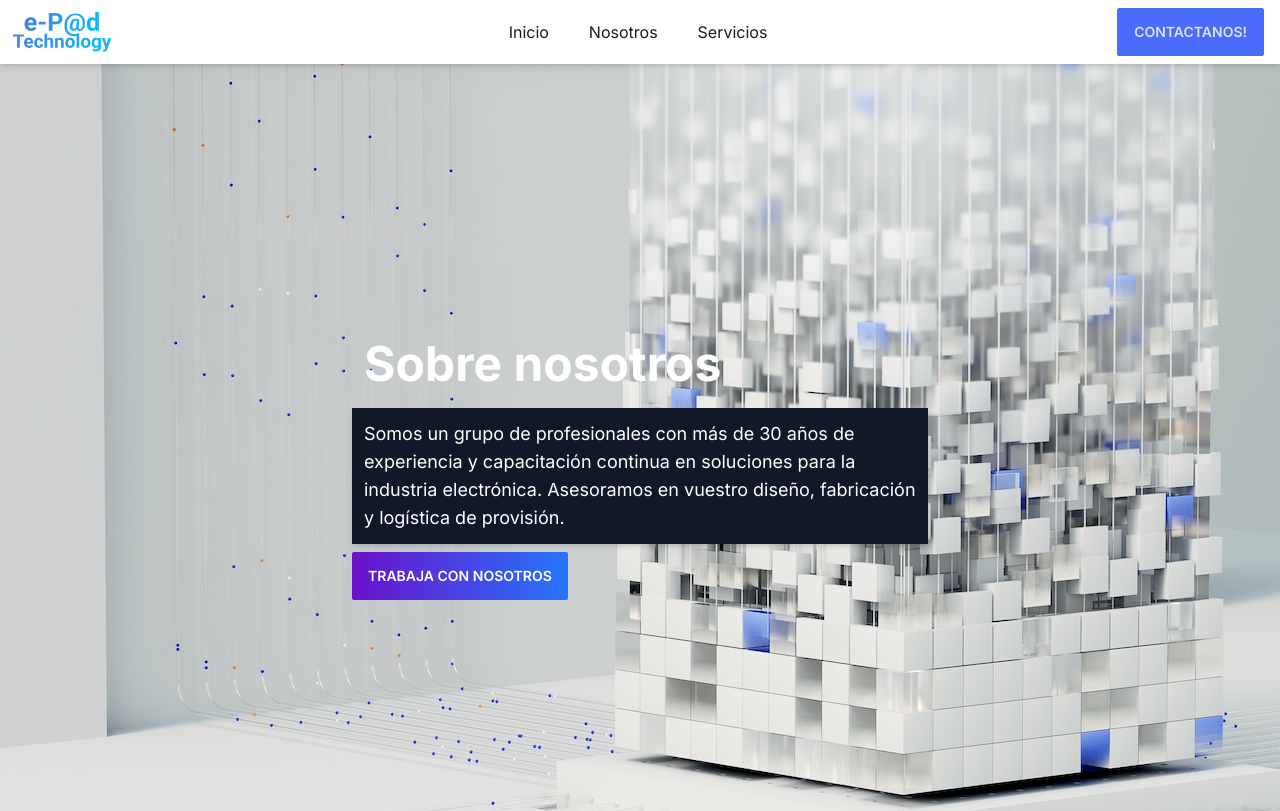
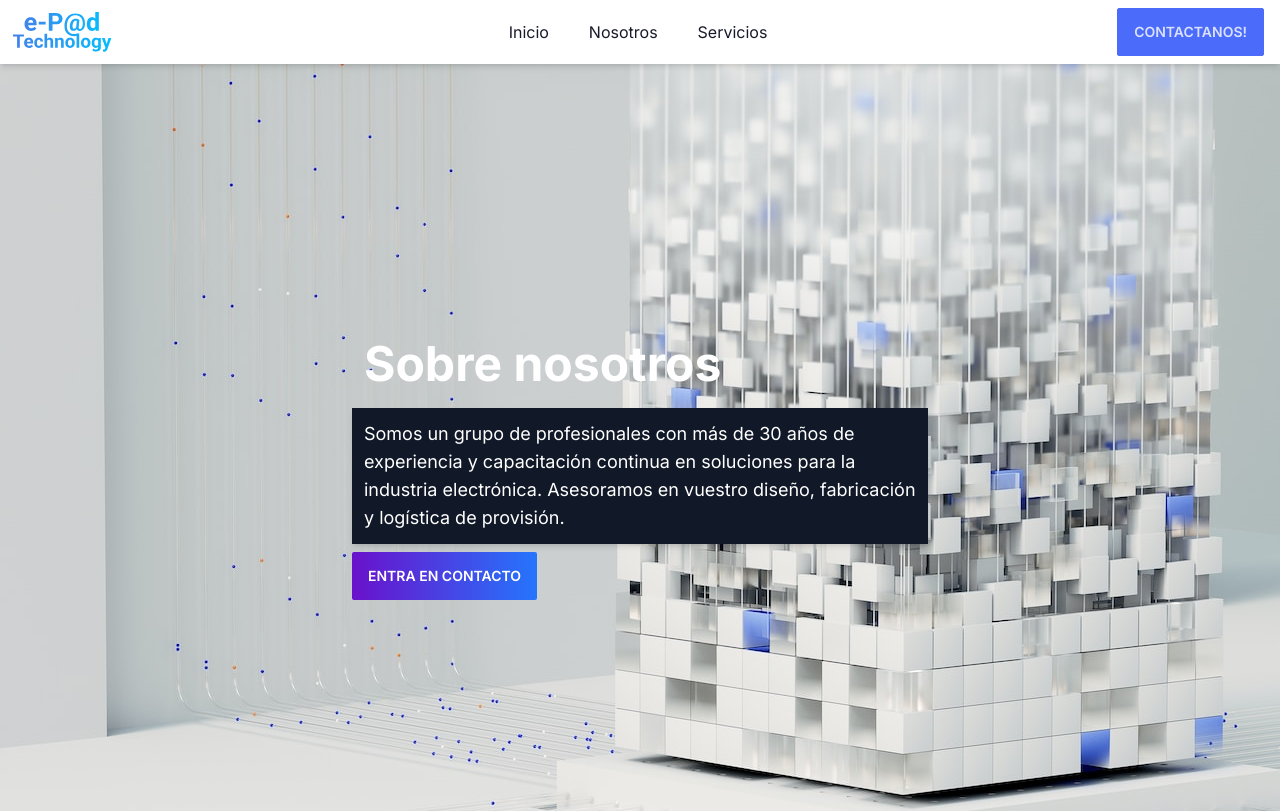
Before and after one commit to lautarohiebra/epad-tech_page, a Next.js app: page /nosotros in a window 1280 px wide. Shown: the top 811 px of the page. Built offline with nearby package versions, Linux system fonts and the light colour scheme.

Commit message:
Fixed video error in homepage, fixed footer links, CTA text changes, added a link to homepage at nav logo, visual changes

```diff
--- a/app/globals.css
+++ b/app/globals.css
@@ -8,7 +8,7 @@
   /* Firefox */
   #scroll {
     scrollbar-width: thin;
-    scrollbar-color: #292929 #fafafa;
+    scrollbar-color: #1d1d1da9 #dbdbdb;
   }
 
   /* Chrome, Edge, and Safari */
@@ -21,9 +21,9 @@
   }
 
   #scroll::-webkit-scrollbar-thumb {
-    background-color: #292929;
+    background-color: #1d1d1da9;
     border-radius: 25px;
-    border: 2px solid #ffffff;
+    border: 2px solid #dbdbdb;
   }
 
 
@@ -42,12 +42,7 @@ body {
   background: linear-gradient(90deg, #4481eb 0%, #04befe 100%);
 }
 
-.gradient-black {
-  background: linear-gradient(98.73deg, #000000 0.36%, #434343 100%);
-}
-
 .glass-effect {
-  /* From https://css.glass */
   background: rgba(27, 27, 27, 0.363);
   border-radius: 16px;
   box-shadow: 0 4px 30px rgba(0, 0, 0, 0.151);
--- a/app/layout.jsx
+++ b/app/layout.jsx
@@ -17,7 +17,7 @@ export const metadata = {
 
 export default function RootLayout({ children }) {
   return (
-    <html lang="es" data-theme="corporate">
+    <html lang="es" id='scroll' data-theme="corporate">
       <body className={inter.className}>
         <Navbar/>
         {children}
--- a/app/nosotros/page.jsx
+++ b/app/nosotros/page.jsx
@@ -17,7 +17,7 @@ const Nosotros = () => {
             capacitación continua en soluciones para la industria electrónica.
             Asesoramos en vuestro diseño, fabricación y logística de provisión.
           </p>
-          <CTA message="Trabaja con nosotros"/>
+          <CTA message="Entra en contacto"/>
         </div>
       </div>
     </div>
--- a/app/servicios/page.jsx
+++ b/app/servicios/page.jsx
@@ -22,7 +22,7 @@ const Servicios = () => {
           ¡Contacta con nosotros para{" "}
           <span className="text-base-100">asistencia personalizada!</span>
         </h4>
-        <CTA message="Trabaja con nosotros" />
+        <CTA message="Entra en contacto" />
       </div>
       <Provision />
       <Catalogo />
--- a/components/homePage/Footer.jsx
+++ b/components/homePage/Footer.jsx
@@ -4,7 +4,6 @@ import Link from "next/link";
 
 const Footer = () => {
   return (
-    <>
       <footer className="footer place-items-center p-10 bg-neutral-900 text-base-100">
         <div className="flex flex-col justify-center items-center text-center">
           <Image src="/imgs/logo.svg" alt="Epad Tech Logo" width={150} height={150} />
@@ -24,13 +23,12 @@ const Footer = () => {
         </div>
         <div className="flex flex-col items-center md:items-start">
           <span className="footer-title mx-auto md:mx-0">Links</span>
-          <Link href="/" className="link link-hover">Inicio</Link>
+          <Link href="/#home__hero" className="link link-hover">Inicio</Link>
           <Link href="/nosotros" className="link link-hover">Sobre Nosotros</Link>
           <Link href="/servicios" className="link link-hover">Servicios</Link>
           <Link href="/contacto" className="link link-hover">Formulario de Contacto</Link>
         </div>
       </footer>
-    </>
   );
 };
 
--- a/components/homePage/Hero.jsx
+++ b/components/homePage/Hero.jsx
@@ -3,26 +3,26 @@ import CTA from "../shared/CTA";
 
 const Hero = () => {
   return (
-    <div className="hero h-screen">
+    <div className="hero h-screen" id="home__hero">
       <div className="hero-overlay grayscale bg-opacity-50 overflow-hidden">
         <video
           src="/video/homeBg.mp4"
           autoPlay
           loop
           muted
-          className="h-full w-full object-cover"
+          className="h-full w-full object-cover hidden md:block"
         />
       </div>
       <div className="hero-content text-center text-neutral-content">
         <div className="max-w-xl">
           <h1 className="mb-5 sm:text-5xl text-3xl font-bold">
-            Excelencia en <span className="text-accent">Provisión</span> y
-            <span className="text-accent"> Asesoramiento</span>
+            Excelencia en <span className="text-primary">Provisión</span> y
+            <span className="text-primary"> Asesoramiento</span>
           </h1>
           <h2 className="mb-5  text-2xl">
             Para el fabricante electrónico Argentino.
           </h2>
-          <CTA message="Trabaja con nosotros!" />
+          <CTA message="Entra en contacto" />
         </div>
       </div>
     </div>
--- a/components/homePage/Mensaje.jsx
+++ b/components/homePage/Mensaje.jsx
@@ -13,7 +13,7 @@ const Mensaje = () => {
           Sabemos de <span className="text-base-100">Logística</span> y <span className="text-base-100">Tecnología</span>,
         </h4>
         <h4 className="text-neutral text-3xl font-bold pb-3">
-          Sabemos lo que su negocio <span className="text-base-100">Necesita</span>...
+          Somos lo que su negocio <span className="text-base-100">Necesita</span>...
         </h4>
 
       </div>
@@ -28,7 +28,7 @@ const Mensaje = () => {
             alt="arrow-down"
           />
           <div className="mx-auto my-5">
-            <CTA message="Trabaja con nosotros!" />
+            <CTA message="Entra en contacto!" />
           </div>
         </div>
       </div>
--- a/components/homePage/Navbar.jsx
+++ b/components/homePage/Navbar.jsx
@@ -20,11 +20,11 @@ const Navbar = () => {
   return (
     <>
       <div className="w-full h-16"></div>
-      <div className="w-full px-5 sm:px-1 bg-base-100 shadow-md fixed top-0 z-50">
-        <div className="navbar container lg mx-auto">
-          <div className="navbar-start">
+      <header className="w-full px-5 sm:px-1 bg-base-100 shadow-md fixed top-0 z-50">
+        <nav className="navbar container lg mx-auto">
+          <Link href="/" className="navbar-start">
             <Image src="/imgs/logo.svg" alt="Logo" width={100} height={100} />
-          </div>
+          </Link>
           <div className="text-neutral navbar-center hidden lg:flex">
             {/* Links Desktop */}
 
@@ -75,8 +75,8 @@ const Navbar = () => {
               </li>
             </ul>
           </div>
-        </div>
-      </div>
+        </nav>
+      </header>
     </>
   );
 };
--- a/components/servicesPage/ServicesHero.jsx
+++ b/components/servicesPage/ServicesHero.jsx
@@ -10,7 +10,7 @@ const ServicesHero = () => {
           <p className=" my-2 text-lg text-base-100 bg-gray-900 p-3 shadow-md max-w-xl">
             Contamos con la capacidad, experiencia y recursos necesarios para el asesoramiento y acompañamiento de nuestros clientes, sin importar la instancia de su proceso productivo.
           </p>
-          <CTA message="Trabaja con nosotros"/>
+          <CTA message="Entra en contacto"/>
         </div>
       </div>
     </div>
```
